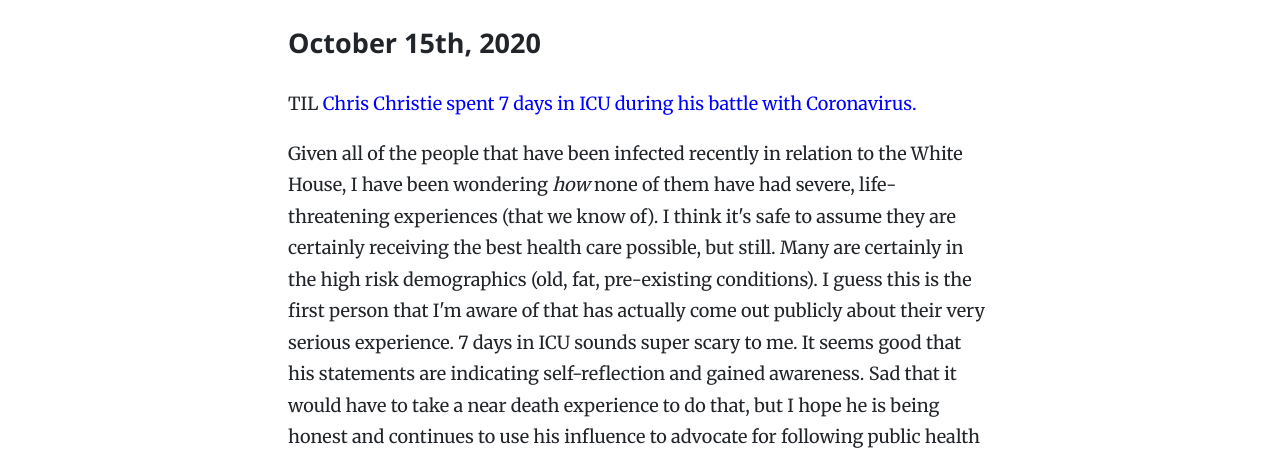
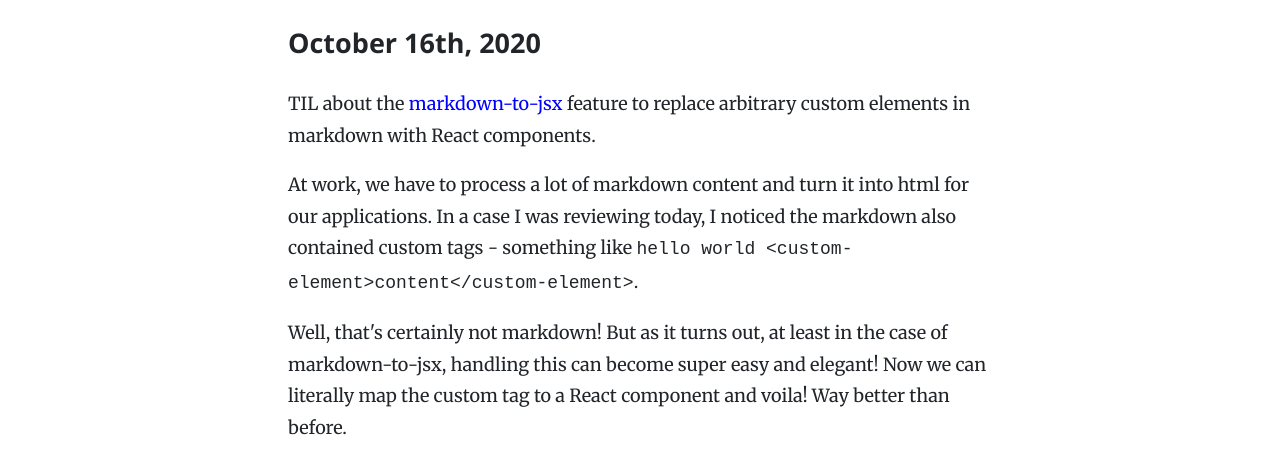
Before and after one commit to michaelyuen/personal-website, a React app in the folder v5/: page /today-i-learned in a window 1280 px wide. Shown: the part 344-800 px from the top of the page. Built offline with nearby package versions, Linux system fonts and the light colour scheme; a web font is replaced by a local one.

Commit message:
Add TIL for 2020-10-16 (#41)

```diff
--- a/v5/pages/today-i-learned.tsx
+++ b/v5/pages/today-i-learned.tsx
@@ -2,6 +2,33 @@ export default function TIL() {
   return (
     <section className="TILContainer">
       <h1>Today I Learned</h1>
+      <h2>October 16th, 2020</h2>
+      <p>
+        TIL about the{" "}
+        <a
+          href="https://github.com/probablyup/markdown-to-jsx#optionsoverrides---rendering-arbitrary-react-components"
+          target="_blank"
+        >
+          markdown-to-jsx
+        </a>{" "}
+        feature to replace arbitrary custom elements in markdown with React
+        components.
+      </p>
+      <p>
+        At work, we have to process a lot of markdown content and turn it into
+        html for our applications. In a case I was reviewing today, I noticed
+        the markdown also contained custom tags - something like{" "}
+        <code>
+          hello world &lt;custom-element&gt;content&lt;/custom-element&gt;
+        </code>
+        .
+      </p>
+      <p>
+        Well, that's certainly not markdown! But as it turns out, at least in
+        the case of markdown-to-jsx, handling this can become super easy and
+        elegant! Now we can literally map the custom tag to a React component
+        and voila! Way better than before.
+      </p>
       <h2>October 15th, 2020</h2>
       <p>
         TIL{" "}
```
